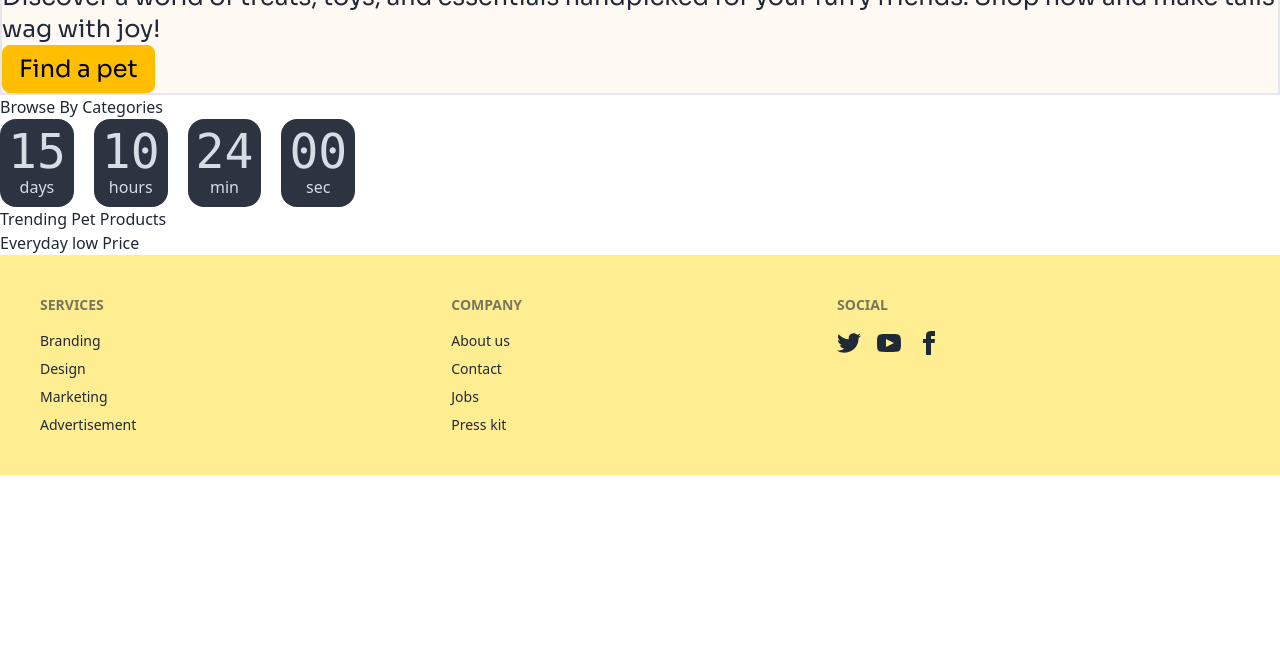
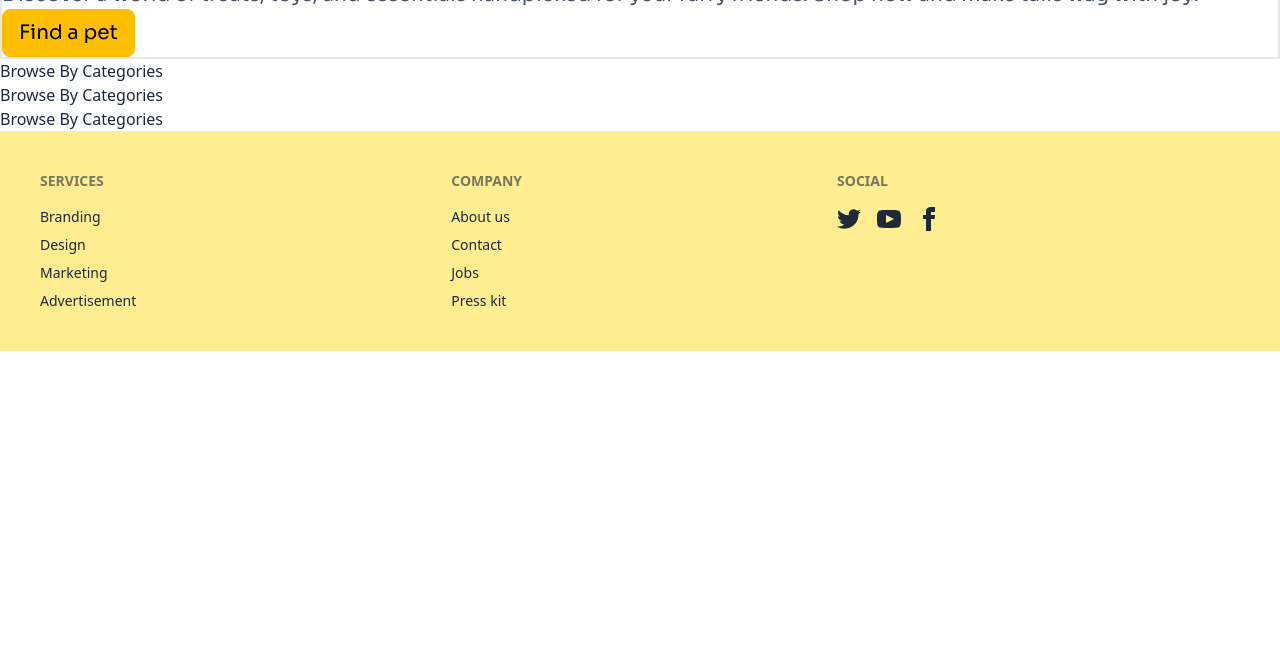
Before and after one commit to TOWHID162153/Assignment-03-Category-0001, a plain HTML site: page index.html in a window 1280 px wide. Shown: the part 149-800 px from the top of the page. Drawn offline with nearby package versions, Linux system fonts and the light colour scheme; a web font is replaced by a local one.

Commit message:
commit for work on my banner part

```diff
--- a/index.html
+++ b/index.html
@@ -3,7 +3,7 @@
 <head>
     <meta charset="UTF-8">
     <meta name="viewport" content="width=device-width, initial-scale=1.0">
-    <title>B11-A3</title>
+    <title>Browse4Pets</title>
     <!-- Google Font -->
     <link rel="preconnect" href="https://fonts.googleapis.com">
     <link rel="preconnect" href="https://fonts.gstatic.com" crossorigin>
@@ -22,6 +22,7 @@
                     colors: {
                         clifford: '#da373d',
                         'four-clr': '#FFDC26',
+                        'gray-font': 'rgba(17, 17, 17, 1)'
                     }
                 }
             }
@@ -35,18 +36,19 @@
             font-weight: 400;
             font-style: normal;
         }
+
         .font-display {
             font-family: "ADLaM Display", serif;
             font-weight: 400;
             font-style: normal;
         }
-
-
     </style>
 </head>
-<body">
-    <header class="bg-[#FFF9F4]">
+<body>
+    <!-- header -->
+    <header>
         <!-- Nav bar -->
+        <div class="bg-[#FFF9F4]">
             <div class="md:container mx-auto">
                 <div class="navbar">
                     <div class="navbar-start">
@@ -54,10 +56,12 @@
                             <div tabindex="0" role="button" class="btn btn-ghost lg:hidden">
                                 <svg xmlns="http://www.w3.org/2000/svg" class="h-5 w-5" fill="none" viewBox="0 0 24 24"
                                     stroke="currentColor">
-                                <path stroke-linecap="round" stroke-linejoin="round" stroke-width="2" d="M4 6h16M4 12h8m-8 6h16" />
+                                    <path stroke-linecap="round" stroke-linejoin="round" stroke-width="2"
+                                        d="M4 6h16M4 12h8m-8 6h16" />
                                 </svg>
                             </div>
-                        <ul tabindex="0" class="menu menu-sm dropdown-content bg-base-100 rounded-box z-[1] mt-3 w-52 p-2 shadow">
+                            <ul tabindex="0"
+                                class="menu menu-sm dropdown-content bg-base-100 rounded-box z-[1] mt-3 w-52 p-2 shadow">
                                 <li><a>Find a pet</a></li>
                                 <li><a>Breeds</a></li>
                                 <li><a>Contact us</a></li>
@@ -75,7 +79,8 @@
                     <div class="navbar-end">
                         <button class="btn btn-ghost btn-circle">
                             <div class="indicator">
-                            <svg xmlns="http://www.w3.org/2000/svg" class="h-5 w-5" fill="none" viewBox="0 0 24 24" stroke="currentColor">
+                                <svg xmlns="http://www.w3.org/2000/svg" class="h-5 w-5" fill="none" viewBox="0 0 24 24"
+                                    stroke="currentColor">
                                     <path stroke-linecap="round" stroke-linejoin="round" stroke-width="2"
                                         d="M15 17h5l-1.405-1.405A2.032 2.032 0 0118 14.158V11a6.002 6.002 0 00-4-5.659V5a2 2 0 10-4 0v.341C7.67 6.165 6 8.388 6 11v3.159c0 .538-.214 1.055-.595 1.436L4 17h5m6 0v1a3 3 0 11-6 0v-1m6 0H9" />
                                 </svg>
@@ -83,7 +88,8 @@
                             </div>
                         </button>
                         <button class="btn btn-ghost btn-circle">
-                        <svg xmlns="http://www.w3.org/2000/svg" class="h-5 w-5" fill="none" viewBox="0 0 24 24" stroke="currentColor">
+                            <svg xmlns="http://www.w3.org/2000/svg" class="h-5 w-5" fill="none" viewBox="0 0 24 24"
+                                stroke="currentColor">
                                 <path stroke-linecap="round" stroke-linejoin="round" stroke-width="2"
                                     d="M21 21l-6-6m2-5a7 7 0 11-14 0 7 7 0 0114 0z" />
                             </svg>
@@ -93,56 +99,37 @@
                     </div>
                 </div>
             </div>
+        </div>
         <!-- Banner -->
         <div class="md:container mx-auto border">
             <div class="border">
                 <h3 class="font-display text-6xl font-bold text-start">Pamper Your Pet, Because They Deserve the Bes</h3>
-                <p class="font-sora text-2xl font-normal text-start">Discover a world of treats, toys, and essentials handpicked for your furry friends. Shop now and make tails wag with
+                <p class="font-sora text-xl font-normal text-gray-600 text-start">Discover a world of treats, toys, and
+                    essentials handpicked for your furry friends. Shop now and make tails wag with
                     joy!</p>
-                <button class="btn btn-warning font-sora text-2xl font-normal">Find a pet</button>
+                <button class="btn btn-warning font-sora text-xl font-normal">Find a pet</button>
             </div>
         </div>
     </header>
+    <!-- main -->
     <main>
-        <!-- Section Categories -->
-        <section class="md:container mx-auto">
-            <div>Browse By Categories</div>
+    <!-- Browse By Categories -->
+        <section>
             <div>
-                <div class="grid auto-cols-max grid-flow-col gap-5 text-center">
-                    <div class="bg-neutral rounded-box text-neutral-content flex flex-col p-2">
-                        <span class="countdown font-mono text-5xl">
-                            <span style="--value:15;"></span>
-                        </span>
-                        days
-                    </div>
-                    <div class="bg-neutral rounded-box text-neutral-content flex flex-col p-2">
-                        <span class="countdown font-mono text-5xl">
-                            <span style="--value:10;"></span>
-                        </span>
-                        hours
-                    </div>
-                    <div class="bg-neutral rounded-box text-neutral-content flex flex-col p-2">
-                        <span class="countdown font-mono text-5xl">
-                            <span style="--value:24;"></span>
-                        </span>
-                        min
-                    </div>
-                    <div class="bg-neutral rounded-box text-neutral-content flex flex-col p-2">
-                        <span class="countdown font-mono text-5xl">
-                            <span style="--value:${counter};"></span>
-                        </span>
-                        sec
-                    </div>
-                </div>
+                <h1>Browse By Categories</h1>
             </div>
         </section>
-        <!-- Section Product -->
-        <section class="md:container mx-auto">
-            <div>Trending Pet Products</div>
-        <!-- Section Price -->
+        <!-- Trending Pet Products -->
+        <section>
+            <div>
+                <h1>Browse By Categories</h1>
+            </div>
         </section>
-        <section class="md:container mx-auto">
-            <div>Everyday low Price</div>
+        <!-- Everyday low Price -->
+        <section>
+            <div>
+                <h1>Browse By Categories</h1>
+            </div>
         </section>
     </main>
     <!-- footer -->
@@ -190,4 +177,5 @@
             </nav>
         </footer>
     </footer>
+</body>
 </html>
```
Lines whose indentation alone changed are shown as unchanged.
